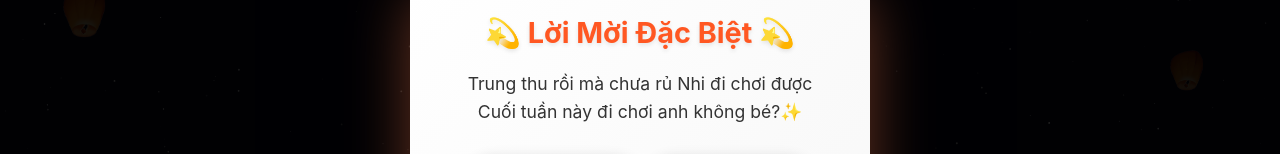
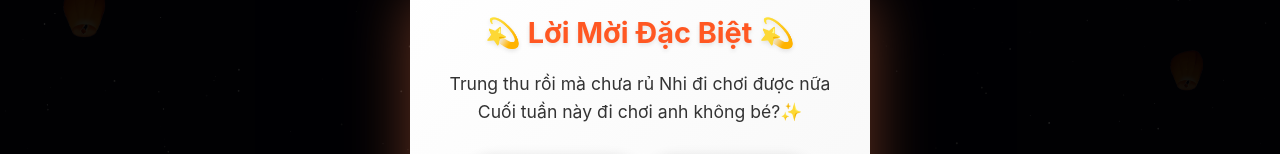
Before and after one commit to quoc2001/quoc2001.github.io, a plain HTML site: page trungthu.html in a window 1280 px wide. Shown: the part 293-447 px from the top of the page. Drawn offline with Linux system fonts and the light colour scheme.

Commit message:
Update trungthu.html

```diff
--- a/trungthu.html
+++ b/trungthu.html
@@ -31,7 +31,7 @@
             <div class="invitation-box">
                 <div class="invitation-title">💫 Lời Mời Đặc Biệt 💫</div>
                 <div class="invitation-message">
-                    Trung thu rồi mà chưa rủ Nhi đi chơi được<br>
+                    Trung thu rồi mà chưa rủ Nhi đi chơi được nữa<br>
                     Cuối tuần này đi chơi anh không bé?✨
                 </div>
                 <div class="invitation-buttons">
```
